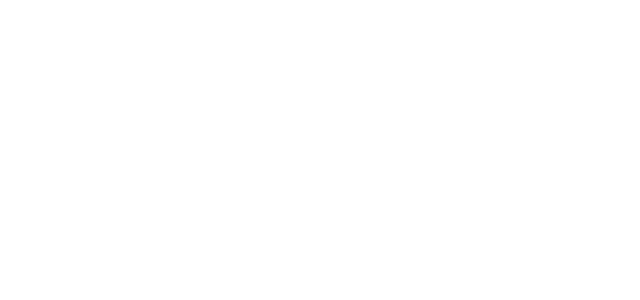
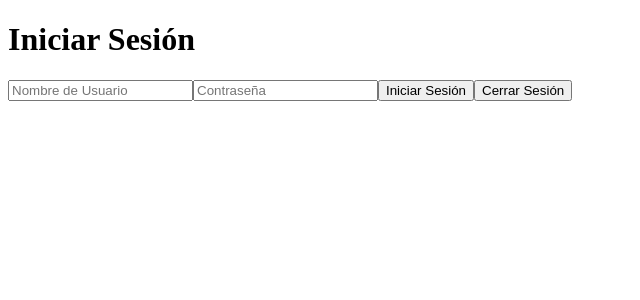
Before and after one commit to Neiland85/react-redux-refresh, a React (Vite) app in the folder crud-react-refresh/: page /auth in a window 1280 px wide. Before the commit this address had no page. Shown: the top 300 px of the page, without its empty margins (0-640 px from the left). Built offline with nearby package versions, Linux system fonts and the light colour scheme.

Commit message:
Feature: Validación de un solo voto por usuario en la página de tapas

```diff
--- a/crud-react-refresh/src/main.tsx
+++ b/crud-react-refresh/src/main.tsx
@@ -1,19 +1,33 @@
 import React from "react";
 import ReactDOM from "react-dom";
-import { BrowserRouter as Router, Route, Routes } from "react-router-dom";
+import { BrowserRouter as Router, Route, Routes, Navigate } from "react-router-dom";
 import { Provider } from "react-redux";
 import { store } from "./redux/store";
 import Home from "./pages/Home";
 import Tapas from "./pages/Tapas";
 import Resultados from "./pages/Resultados";
 import Registro from "./pages/Registro";
+import Auth from "./pages/Auth";
+
+const ProtectedRoute = ({ children }: { children: JSX.Element }) => {
+  const user = localStorage.getItem("user");
+  return user ? children : <Navigate to="/auth" />;
+};
 
 ReactDOM.render(
   <Provider store={store}>
     <Router>
       <Routes>
         <Route path="/" element={<Home />} />
-        <Route path="/tapas" element={<Tapas />} />
+        <Route path="/auth" element={<Auth />} />
+        <Route
+          path="/tapas"
+          element={
+            <ProtectedRoute>
+              <Tapas />
+            </ProtectedRoute>
+          }
+        />
         <Route path="/resultados" element={<Resultados />} />
         <Route path="/registro" element={<Registro />} />
       </Routes>
--- /dev/null
+++ b/crud-react-refresh/src/pages/Auth.tsx
@@ -0,0 +1,44 @@
+import React, { useState } from "react";
+import { useNavigate } from "react-router-dom";
+
+const Auth = () => {
+  const [username, setUsername] = useState("");
+  const [password, setPassword] = useState("");
+  const navigate = useNavigate();
+
+  const login = () => {
+    if (username && password) {
+      localStorage.setItem("user", JSON.stringify({ username }));
+      navigate("/tapas");
+    } else {
+      alert("Por favor, ingrese un nombre de usuario y contraseña.");
+    }
+  };
+
+  const logout = () => {
+    localStorage.removeItem("user");
+    navigate("/");
+  };
+
+  return (
+    <div>
+      <h1>Iniciar Sesión</h1>
+      <input
+        type="text"
+        placeholder="Nombre de Usuario"
+        value={username}
+        onChange={(e) => setUsername(e.target.value)}
+      />
+      <input
+        type="password"
+        placeholder="Contraseña"
+        value={password}
+        onChange={(e) => setPassword(e.target.value)}
+      />
+      <button onClick={login}>Iniciar Sesión</button>
+      <button onClick={logout}>Cerrar Sesión</button>
+    </div>
+  );
+};
+
+export default Auth;
--- a/crud-react-refresh/src/pages/Tapas.tsx
+++ b/crud-react-refresh/src/pages/Tapas.tsx
@@ -4,13 +4,33 @@ const Tapas = () => {
   const [tapas, setTapas] = useState([]);
 
   useEffect(() => {
+    // Fetch de datos simulados de tapas
     fetch("/mock/tapas.json")
       .then((res) => res.json())
       .then((data) => setTapas(data));
   }, []);
 
   const votar = (id) => {
-    // Simula el envío de un voto
+    const user = JSON.parse(localStorage.getItem("user")); // Verifica si hay un usuario logueado
+    const votosGuardados = JSON.parse(localStorage.getItem("votos")) || {}; // Obtiene los votos existentes
+
+    if (!user) {
+      alert("Debes iniciar sesión para votar.");
+      return;
+    }
+
+    if (votosGuardados[user.username]?.includes(id)) {
+      alert("Ya has votado por esta tapa.");
+      return;
+    }
+
+    // Registrar el voto
+    const nuevosVotos = {
+      ...votosGuardados,
+      [user.username]: [...(votosGuardados[user.username] || []), id],
+    };
+
+    localStorage.setItem("votos", JSON.stringify(nuevosVotos));
     alert(`Voto registrado para la tapa con ID: ${id}`);
   };
 
```
